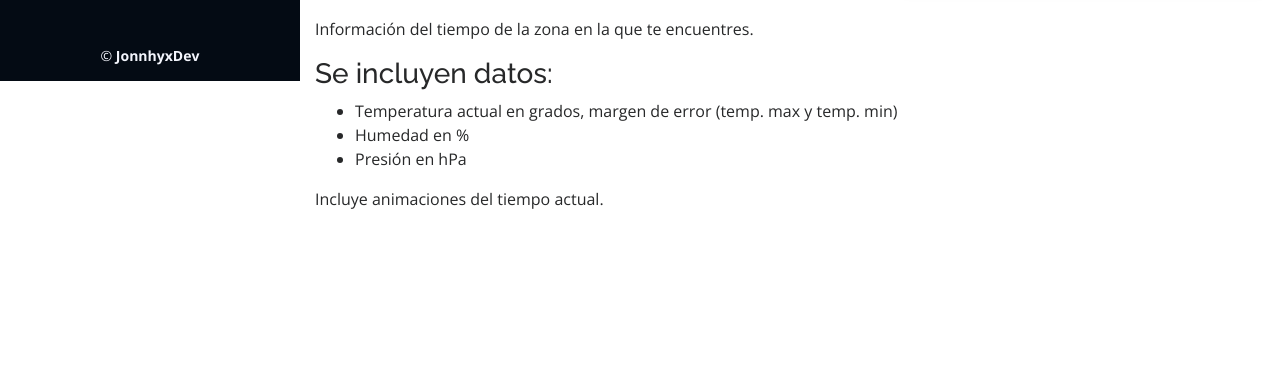
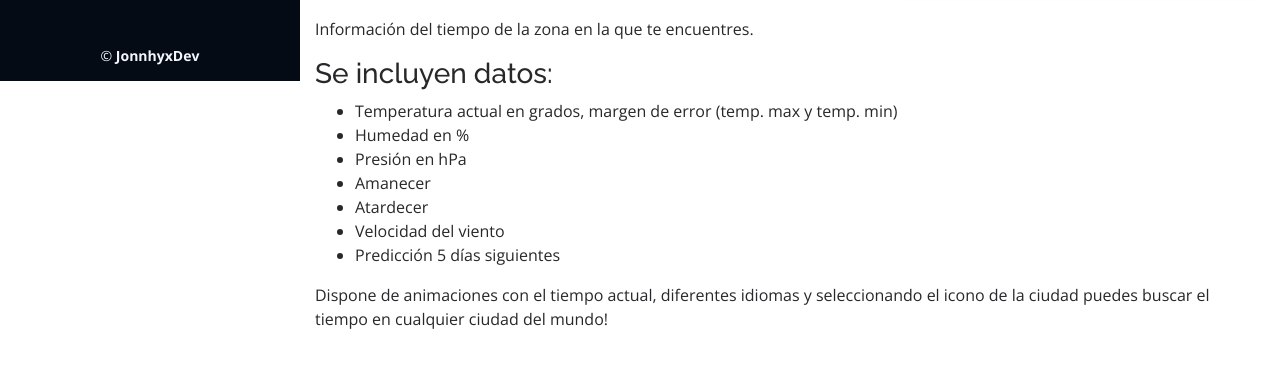
Before and after one commit to Jonnhyx/Portafolio, a plain HTML site: page portfolio-details-weather.html in a window 1280 px wide. Shown: the part 719-1086 px from the top of the page. Before the commit the page ends 1006 px from the top, so only its background shows below. Drawn offline with nearby package versions, Linux system fonts and the light colour scheme.

Commit message:
Update portfolio-details-weather.html

```diff
--- a/portfolio-details-weather.html
+++ b/portfolio-details-weather.html
@@ -113,9 +113,13 @@
               <li>Temperatura actual en grados, margen de error (temp. max y temp. min)</li>
               <li>Humedad en %</li>
               <li>Presión en hPa</li>
+			  <li>Amanecer</li>
+			  <li>Atardecer</li>
+			  <li>Velocidad del viento</li>
+			  <li>Predicción 5 días siguientes</li>
             </ul>
 		  <p>
-			Incluye animaciones del tiempo actual.
+			Dispone de animaciones con el tiempo actual, diferentes idiomas y seleccionando el icono de la ciudad puedes buscar el tiempo en cualquier ciudad del mundo!
           </p>
         </div>
 
```
